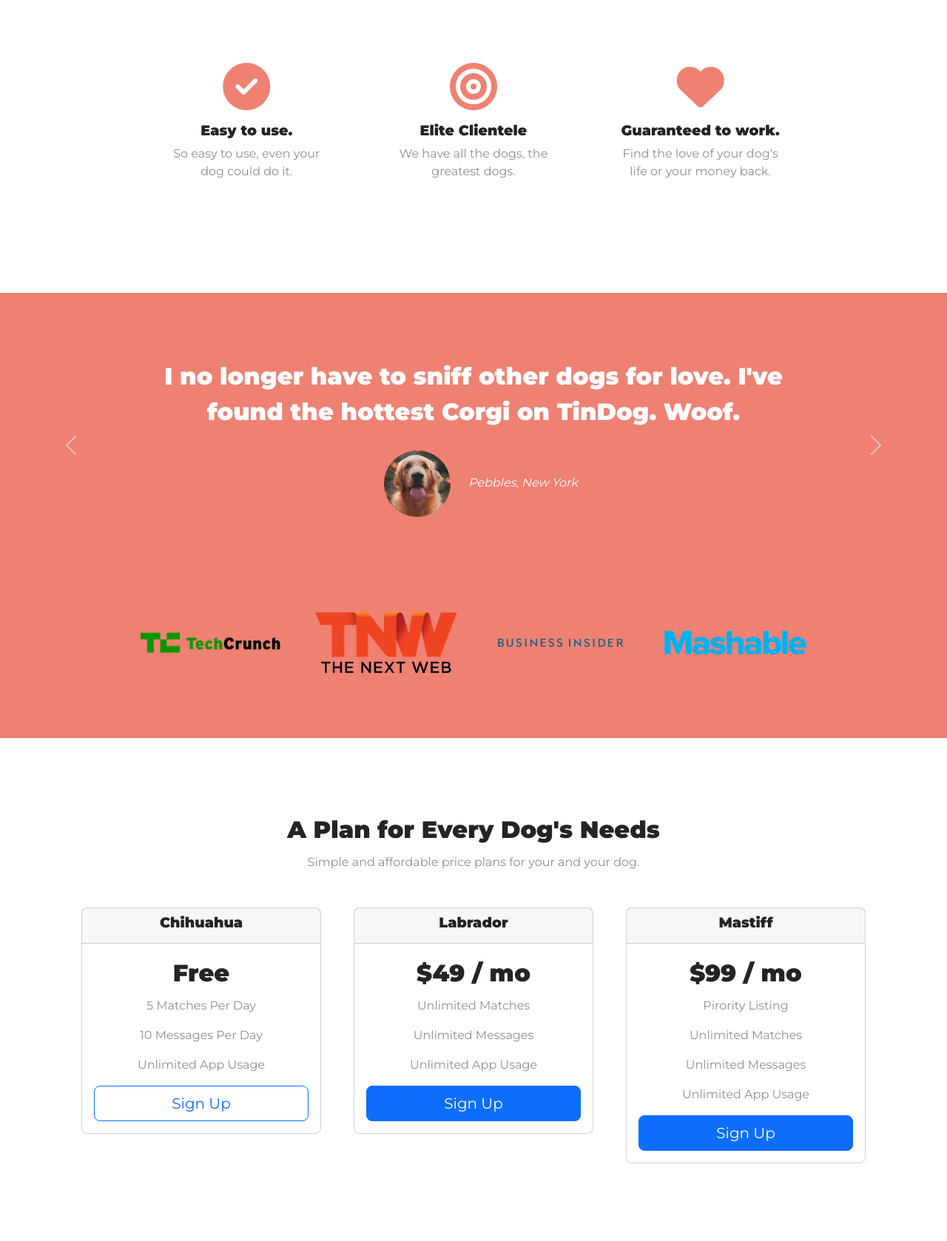
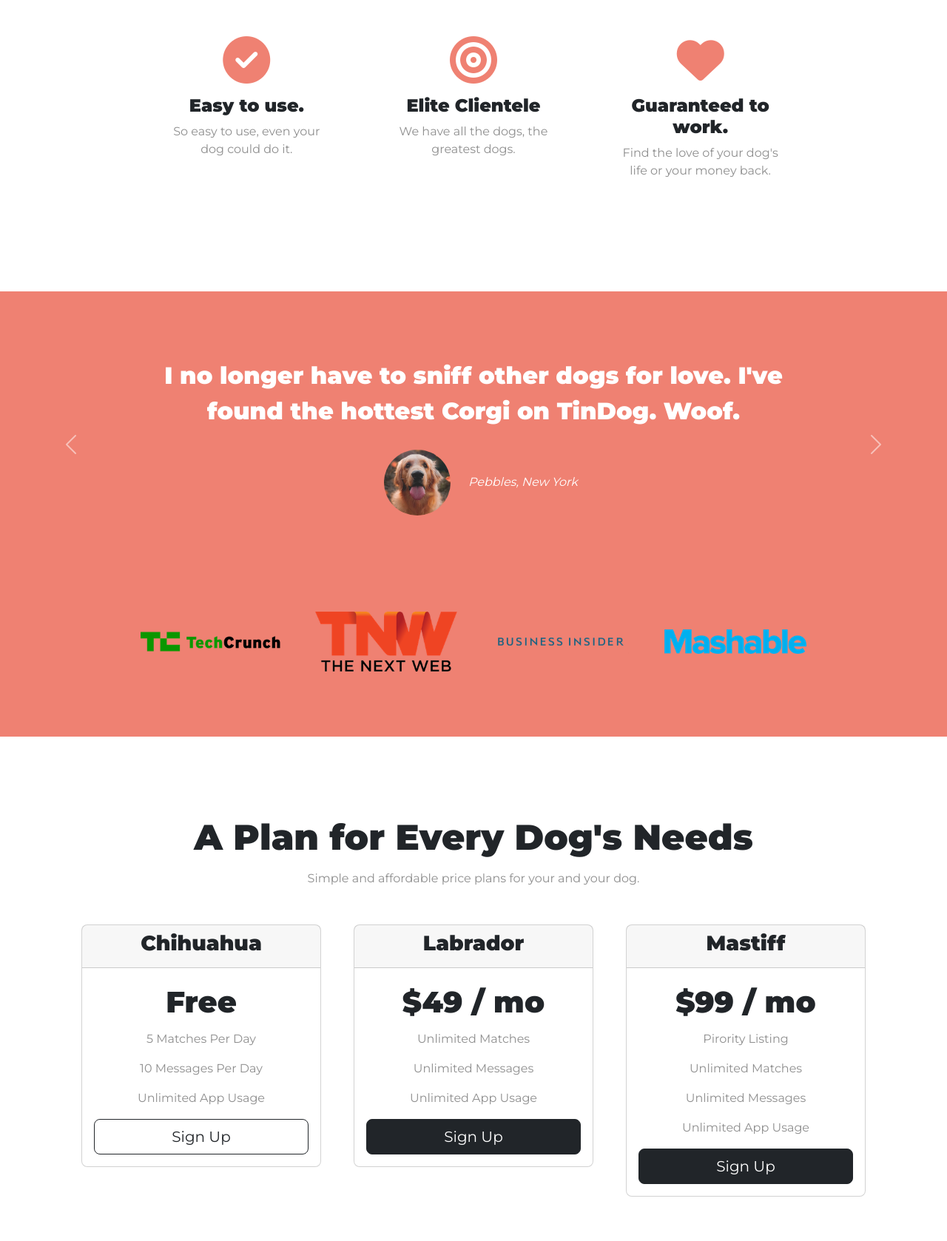
Before and after one commit to elizawtw/tindog, a plain HTML site: page index.html in a window 1280 px wide. Shown: the part 672-2350 px from the top of the page at 74% size. Drawn offline with nearby package versions, Linux system fonts and the light colour scheme.

Commit message:
refactor css

```diff
--- a/css/styles.css
+++ b/css/styles.css
@@ -3,42 +3,62 @@ body {
   text-align: center;
 }
 
-
+h1,
+h2,
+h3,
+h4,
+h5,
+h6 {
+  font-family: 'Montserrat';
+  font-weight: 700;
+}
 
 h1 {
 
-  font-family: 'Montserrat', sans-serif;
-  font-size: 3.5rem;
-  font-weight: 900;
+  font-size: 3rem;
   line-height: 1.5;
 }
 
 h2 {
-  font-family: 'Montserrat';
-  font-weight: 700;
+
   font-size: 2rem;
   line-height: 1.5;
 }
 
 .container-fluid {
-  padding:3% 15% 7%;
+  padding: 3% 15% 7%;
 }
 
-h3 {
-  font-family: "Montserrat";
-  font-weight: bold;
+/* sections */
+
+.colored-section {
+  background-color:#ff4c68  ;
+  color: white;
+}
+
+.white-section {
+  background-color: #fff;
+
+}
+
+/* h3 {
   font-size: 1.2rem;
-}
+} */
 
 p {
   color: #8f8f8f;
   font-size: 1rem;
 }
 
+.section-heading {
+  font-size: 3rem;
+  line-height: 1.5;
+}
+
 /* Navigation bar */
 
 .navbar {
-  padding:0 0 4.5rem;
+  padding: 0 0 4.5rem;
 }
 
 .navbar-brand {
@@ -64,8 +84,7 @@ p {
 
 /* title image */
 #title {
-  background-color: #ff4c68;
-  color: white;
+
   text-align: left;
 
 }
@@ -75,24 +94,29 @@ p {
 }
 
 .title-image {
-  width: 20%;
-  transform:rotate(25deg);
+  width: 15%;
+  transform: rotate(25deg);
   position: absolute;
+  right:20%;
 
 
 }
 
 /* features */
 #features {
-  background-color: white;
+
   padding: 7% 15%;
   position: relative;
   z-index: 1;
 
 }
 
+.feature-text {
+  font-size: 1.5rem;
+}
+
 .feature-box {
-  text-align: center;
+
   padding: 5%;
 }
 
@@ -103,21 +127,24 @@ p {
 }
 
 .all-icon:hover {
-  color:#ff4c68;
+  color: #ff4c68;
 }
 
 /* testimonials */
 #testimonials {
+  background-color: #ef8172;
 
-  text-align: center;
-  background-color: #ef8172;
-  color: #fff;
+}
+
+.testimonial-text {
+  font-size: 2rem;
+  line-height: 1.5;
 }
 
 .testimonial-image {
-  width:10%;
+  width: 10%;
   border-radius: 100%;
-  margin:20px;
+  margin: 20px;
 }
 
 .carousel-item {
@@ -126,7 +153,7 @@ p {
 
 #press {
   background-color: #ef8172;
-  text-align: center;
+
   padding-bottom: 3%;
 }
 
@@ -136,9 +163,14 @@ p {
 }
 
 /* pricing */
-#pricing{
+#pricing {
   padding: 100px;
-  text-align: center;
+
+}
+
+.price-text {
+  font-size: 2.5rem;
+  line-height: 1.5;
 }
 
 .pricing-col {
@@ -148,9 +180,9 @@ p {
 /* Call to action */
 
 #cta {
-  background-color:#ff4c68;
+
   padding: 7% 15%;
-  text-align: center;
+
 }
 
 .cta-heading {
@@ -163,6 +195,7 @@ p {
 #footer {
   padding: 7% 15%;
 }
+
 .social-icon {
   margin: 20px 10px;
 }
@@ -171,9 +204,10 @@ p {
   #title {
     text-align: center;
   }
+
   .title-image {
     width: 60%;
     position: static;
-    transform:rotate(0);
+    transform: rotate(0);
   }
 }
--- a/index.html
+++ b/index.html
@@ -72,24 +72,24 @@
 
   <!-- Features -->
 
-  <section id="features">
+  <section class="white-section" id="features">
     <div class="row">
       <div class="feature-box col-lg-4">
         <i class="all-icon fa-solid fa-circle-check fa-4x"></i>
-        <h3>Easy to use.</h3>
+        <h3 class="feature-text">Easy to use.</h3>
         <p>So easy to use, even your dog could do it.</p>
 
       </div>
       <div class="feature-box col-lg-4">
         <i class="all-icon fa-solid fa-bullseye fa-4x"></i>
-        <h3>Elite Clientele</h3>
+        <h3 class="feature-text">Elite Clientele</h3>
         <p>We have all the dogs, the greatest dogs.</p>
 
       </div>
 
       <div class="feature-box col-lg-4">
         <i class="all-icon fa-solid fa-heart fa-4x"></i>
-        <h3>Guaranteed to work.</h3>
+        <h3 class="feature-text">Guaranteed to work.</h3>
         <p>Find the love of your dog's life or your money back.</p>
 
       </div>
@@ -103,11 +103,11 @@
 
   <!-- Testimonials -->
 
-  <section id="testimonials">
+  <section class="colored-section" id="testimonials">
     <div id="testimonial-carousel" class="carousel slide">
       <div class="carousel-inner">
         <div class="carousel-item active">
-          <h2>I no longer have to sniff other dogs for love. I've found the hottest Corgi on TinDog. Woof.</h2>
+          <h2 class="testimonial-text">I no longer have to sniff other dogs for love. I've found the hottest Corgi on TinDog. Woof.</h2>
           <img class="testimonial-image" src="images/dog-img.jpg" alt="dog-profile">
           <em>Pebbles, New York</em>
         </div>
@@ -137,7 +137,7 @@
 
   <!-- Press -->
 
-  <section id="press">
+  <section class="colored-section" id="press">
     <img class="press-image" src="images/techcrunch.png" alt="tc-logo">
     <img class="press-image" src="images/tnw.png" alt="tnw-logo">
     <img class="press-image" src="images/bizinsider.png" alt="biz-insider-logo">
@@ -148,9 +148,9 @@
 
   <!-- Pricing -->
 
-  <section id="pricing">
+  <section class="white-section" id="pricing">
 
-    <h2>A Plan for Every Dog's Needs</h2>
+    <h2 class="section-heading">A Plan for Every Dog's Needs</h2>
     <p>Simple and affordable price plans for your and your dog.</p>
     <div class="card-group row row-cols-1 row-cols-md-3 text-center">
       <div class="pricing-col col-lg-4 col-md-6">
@@ -160,11 +160,11 @@
             <h3>Chihuahua</h3>
           </div>
           <div class="card-body">
-            <h2>Free</h2>
+            <h2 class="price-text">Free</h2>
             <p>5 Matches Per Day</p>
             <p>10 Messages Per Day</p>
             <p>Unlimited App Usage</p>
-            <button type="button" class="w-100 btn btn-lg btn-outline-primary">Sign Up</button>
+            <button type="button" class="w-100 btn btn-lg btn-outline-dark">Sign Up</button>
           </div>
         </div>
       </div>
@@ -176,11 +176,11 @@
             <h3>Labrador</h3>
           </div>
           <div class="card-body">
-            <h2>$49 / mo</h2>
+            <h2 class="price-text">$49 / mo</h2>
             <p>Unlimited Matches</p>
             <p>Unlimited Messages</p>
             <p>Unlimited App Usage</p>
-            <button type="button " class="w-100 btn btn-lg btn-primary">Sign Up</button>
+            <button type="button " class="w-100 btn btn-lg btn-dark">Sign Up</button>
           </div>
         </div>
 
@@ -192,12 +192,12 @@
             <h3>Mastiff</h3>
           </div>
           <div class="card-body">
-            <h2>$99 / mo</h2>
+            <h2 class="price-text">$99 / mo</h2>
             <p>Pirority Listing</p>
             <p>Unlimited Matches</p>
             <p>Unlimited Messages</p>
             <p>Unlimited App Usage</p>
-            <button type="button" class="w-100 btn btn-lg btn-primary">Sign Up</button>
+            <button type="button" class="w-100 btn btn-lg btn-dark">Sign Up</button>
           </div>
         </div>
 
@@ -208,7 +208,7 @@
 
   <!-- Call to Action -->
 
-  <section id="cta">
+  <section class="colored-section" id="cta">
     <div class="cta">
       <h3 class="cta-heading">Find the True Love of Your Dog's Life Today.</h3>
       <button type="button" class="btn btn-dark btn-lg download-btn"><i class="fa-brands fa-apple"></i>
@@ -223,7 +223,7 @@
 
   <!-- Footer -->
 
-  <footer id="footer">
+  <footer class="white-section" id="footer">
     <i class="social-icon fa-brands fa-facebook"></i>
     <i class="social-icon fa-brands fa-twitter"></i>
     <i class="social-icon fa-brands fa-instagram"></i>
```
